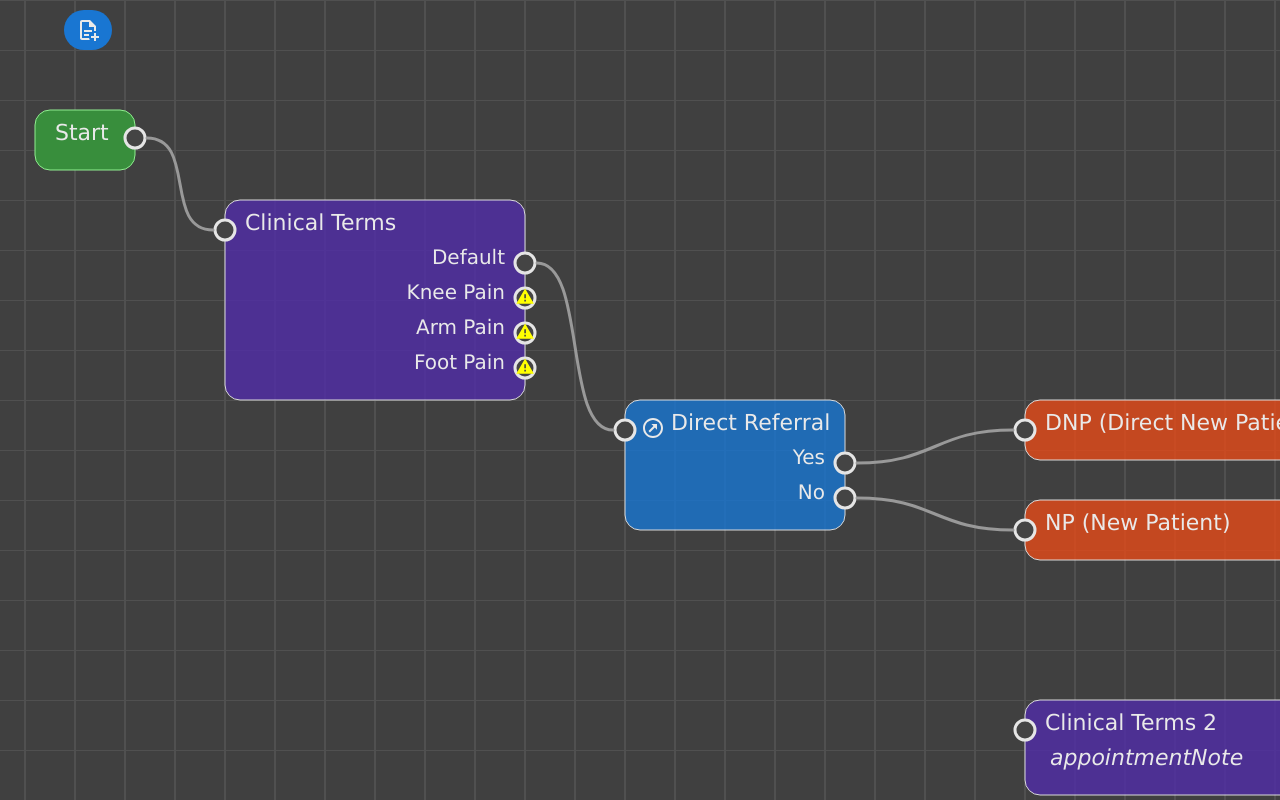
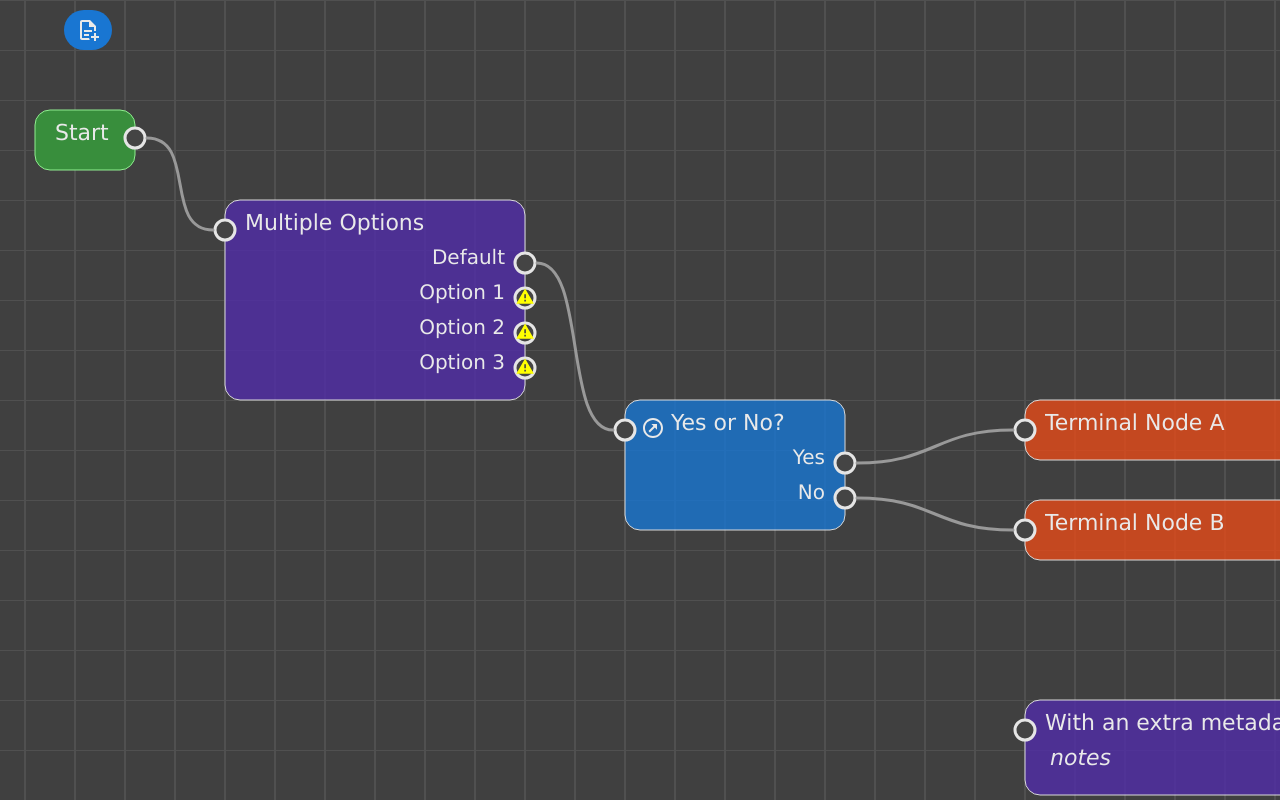
Before and after one commit to Kevin-Fanning/flow-editor, a Vue app: page / in a window 1280 px wide. Built offline with nearby package versions, Linux system fonts and the light colour scheme.

Commit message:
make example more general

```diff
--- a/lib/FlowEditor.vue
+++ b/lib/FlowEditor.vue
@@ -543,6 +543,11 @@ function magnify(evt: WheelEvent) {
 		}
 	}
 
+	textarea {
+		resize: vertical;
+		font-family: Verdana, Helvetica, sans-serif;
+	}
+
 	button {
 		background-color: var(--fe-color-primary-dark);
 		border: none;
--- a/src/AddAppointmentNote.vue
+++ /dev/null
@@ -1,31 +0,0 @@
-<template>
-	<fieldset class="appointment-note-meta">
-		<label>Add appointment note</label>
-		<textarea
-			v-model="modelValue"
-			@update:model-value="updateAppointmentNote"
-		/>
-	</fieldset>
-</template>
-
-<script setup lang="ts">
-import { ref, watch } from 'vue';
-
-const $props = defineProps<{
-	meta: {
-		appointmentNote?: string;
-	};
-}>();
-
-const $emit = defineEmits(['update:meta']);
-
-const modelValue = ref($props.meta?.appointmentNote || '');
-
-watch(() => $props.meta?.appointmentNote, (val) => {
-	modelValue.value = val || '';
-});
-
-function updateAppointmentNote(val: string) {
-	$emit('update:meta', { ...$props.meta, appointmentNote: val });
-}
-</script>
--- /dev/null
+++ b/src/AddNoteToNode.vue
@@ -0,0 +1,32 @@
+<template>
+	<fieldset class="appointment-note-meta">
+		<label>Add Note to this node:</label>
+		<textarea
+			v-model="modelValue"
+			@update:model-value="updateNodeNote"
+			style="resize: vertical;"
+		/>
+	</fieldset>
+</template>
+
+<script setup lang="ts">
+import { ref, watch } from 'vue';
+
+const $props = defineProps<{
+	meta: {
+		notes?: string;
+	};
+}>();
+
+const $emit = defineEmits(['update:meta']);
+
+const modelValue = ref($props.meta?.notes || '');
+
+watch(() => $props.meta?.notes, (val) => {
+	modelValue.value = val || '';
+});
+
+function updateNodeNote(val: string) {
+	$emit('update:meta', { ...$props.meta, notes: val });
+}
+</script>
--- a/src/App.vue
+++ b/src/App.vue
@@ -2,9 +2,9 @@
 import { ref } from 'vue';
 import { mdiArrowTopRightThinCircleOutline } from '@mdi/js';
 import FlowEditor, { type Node, type NodeType } from '../lib/main';
-import CreateClinicalTermsOutput from './ClinicalTermsNode/CreateClinicalTermsOutput.vue';
-import EditClinicalTermsOutput from './ClinicalTermsNode/EditClinicalTermsOutput.vue';
-import AddAppointmentNote from './AddAppointmentNote.vue';
+import CreateOptionOutput from './MultipleOptionsNode/CreateOptionOutput.vue';
+import EditOptionOutput from './MultipleOptionsNode/EditOptionOutput.vue';
+import AddNoteToNode from './AddNoteToNode.vue';
 
 const nodes = ref<Node[]>([{
 	nodeId: 0,
@@ -19,8 +19,8 @@ const nodes = ref<Node[]>([{
 	}],
 }, {
 	nodeId: 1,
-	name: 'Clinical Terms',
-	type: 'clinical_terms',
+	name: 'Multiple Options',
+	type: 'multiple_outputs',
 	x: 200,
 	y: 100,
 	outputs: [{
@@ -28,20 +28,19 @@ const nodes = ref<Node[]>([{
 		value: 'default',
 		to: 2,
 	}, {
-		name: 'Knee Pain',
+		name: 'Option 1',
 		value: 1,
 	}, {
-		name: 'Arm Pain',
+		name: 'Option 2',
 		value: 2,
 	}, {
-		name: 'Foot Pain',
+		name: 'Option 3',
 		value: 3,
 	}],
 }, {
 	nodeId: 2,
-	type: 'direct_referral',
-	name: 'Direct Referral',
-	prompt: 'Does the patient have a direct referral?',
+	type: 'yes_no',
+	name: 'Yes or No?',
 	x: 600,
 	y: 300,
 	outputs: [{
@@ -56,26 +55,26 @@ const nodes = ref<Node[]>([{
 }, {
 	nodeId: 3,
 	type: 'quit',
-	name: 'DNP (Direct New Patient)',
+	name: 'Terminal Node A',
 	x: 1000,
 	y: 300,
 	outputs: [],
 }, {
 	nodeId: 4,
 	type: 'quit',
-	name: 'NP (New Patient)',
+	name: 'Terminal Node B',
 	x: 1000,
 	y: 400,
 	outputs: [],
 }, {
 	nodeId: 5,
-	type: 'clinical_terms',
-	name: 'Clinical Terms 2',
+	type: 'multiple_outputs',
+	name: 'With an extra metadata field',
 	x: 1000,
 	y: 600,
 	outputs: [],
 	meta: {
-		appointmentNote: 'asdf',
+		notes: 'This is a sample note.',
 	},
 }]);
 
@@ -97,8 +96,8 @@ const nodeTypes: NodeType[] = [{
 	lockedOutputs: true,
 	outputs: [],
 }, {
-	name: 'Direct Referral',
-	type: 'direct_referral',
+	name: 'Yes/No Node',
+	type: 'yes_no',
 	width: 220,
 	fill: '#1976D2',
 	svgIcon: mdiArrowTopRightThinCircleOutline,
@@ -111,17 +110,17 @@ const nodeTypes: NodeType[] = [{
 		value: 'no',
 	}],
 }, {
-	name: 'Clinical Terms',
-	type: 'clinical_terms',
+	name: 'Multiple Outputs',
+	type: 'multiple_outputs',
 	fill: '#512DA8',
 	width: 300,
 	outputs: [{
 		name: 'Default',
 		value: 'default',
 	}],
-	nodeEditComponent: AddAppointmentNote,
-	outputCreateComponent: CreateClinicalTermsOutput,
-	outputEditComponent: EditClinicalTermsOutput,
+	nodeEditComponent: AddNoteToNode,
+	outputCreateComponent: CreateOptionOutput,
+	outputEditComponent: EditOptionOutput,
 }];
 
 function updateNode(node: Node) {
```
Also changed, not shown: src/MultipleOptionsNode/CreateOptionOutput.vue (renamed from src/ClinicalTermsNode/CreateClinicalTermsOutput.vue), src/MultipleOptionsNode/EditOptionOutput.vue (renamed from src/ClinicalTermsNode/EditClinicalTermsOutput.vue).
